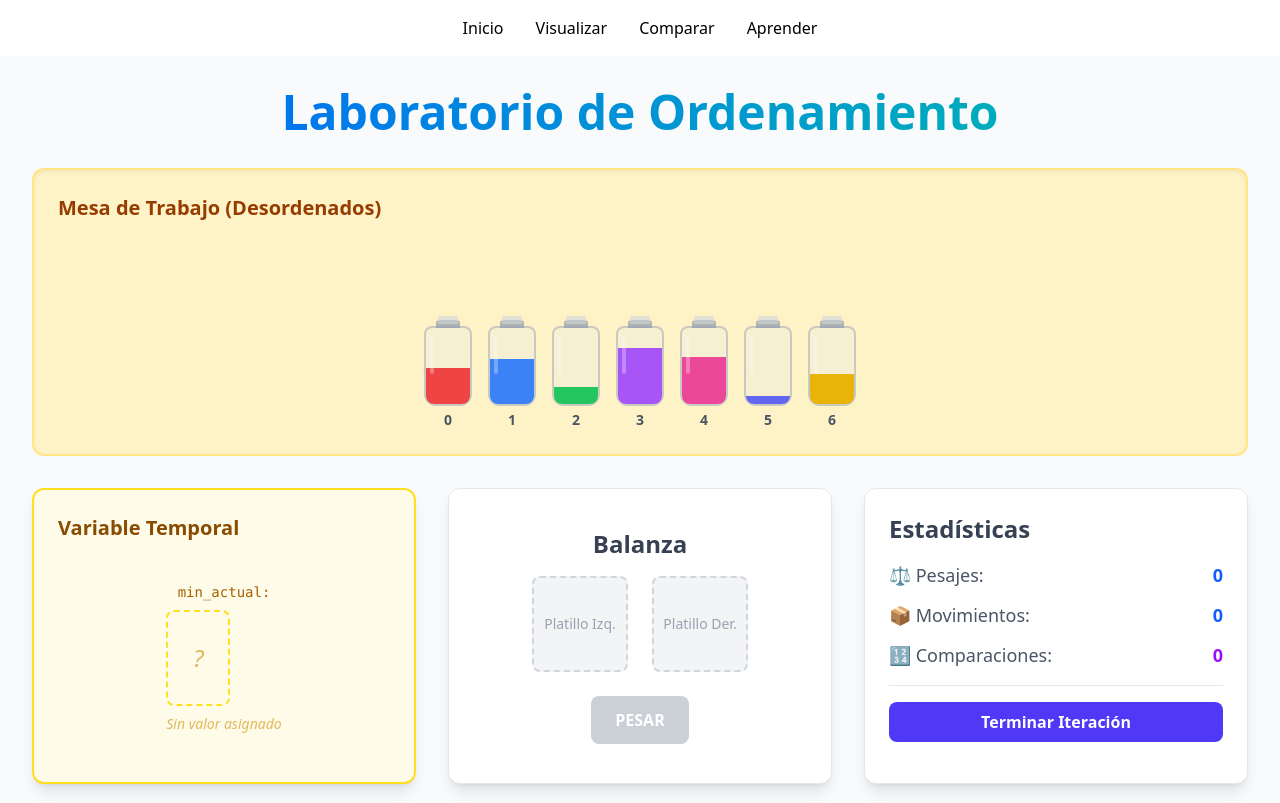
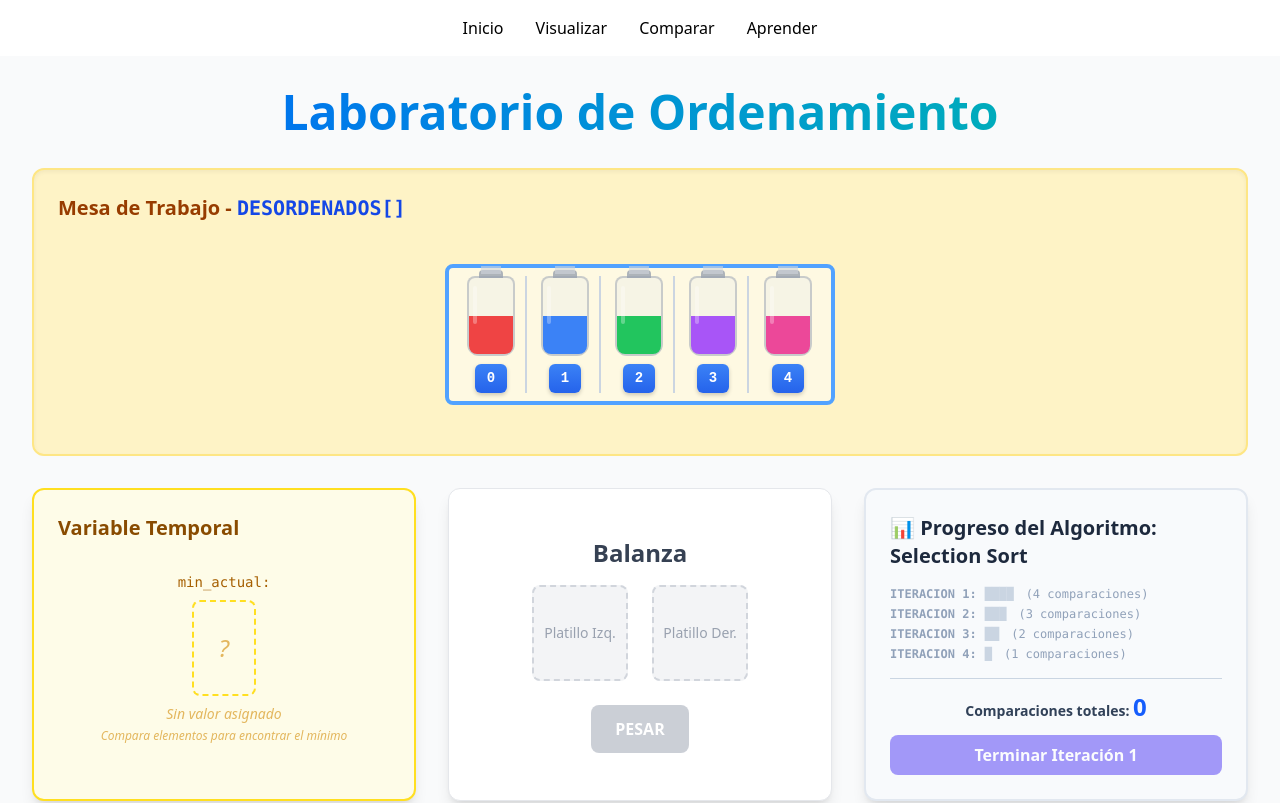
Before and after one commit to helvetios16/sortLearn, a Vue app: page /visualize in a window 1280 px wide. Shown: the top 803 px of the page. Built offline with nearby package versions, Linux system fonts and the light colour scheme.

Commit message:
mostrando progreso del algoritmo

```diff
--- a/src/components/Bottle.vue
+++ b/src/components/Bottle.vue
@@ -9,7 +9,6 @@
       'comparing': state === 'comparing',
       'in-temp-var': state === 'temp-variable',
     }"
-    :title="`ID: ${id}, Peso: ${weight}`"
     @dblclick="emit('return-bottle', id)"
   >
     <div
@@ -70,10 +69,16 @@ const liquidColor = computed(() => {
   return 'rgb(107 114 128)';
 });
 
-// Calculate liquid height based on weight (1-100)
+// Calculate liquid height based on state
 const liquidHeight = computed(() => {
-  const percentage = Math.max(10, Math.min(90, props.weight));
-  return `${percentage}%`;
+  // If consolidated (in sorted array), show actual weight proportionally
+  if (props.state === 'consolidated') {
+    const percentage = Math.max(10, Math.min(90, props.weight));
+    return `${percentage}%`;
+  }
+
+  // Otherwise, show uniform height (50%) to hide the actual weight
+  return '50%';
 });
 </script>
 
--- a/src/views/Visualize.vue
+++ b/src/views/Visualize.vue
@@ -16,29 +16,37 @@
           {{ successMessage }}
         </div>
 
-        <!-- Fila Superior: Zona de Botellas Desordenadas -->
+        <!-- Fila Superior: Zona de Botellas Desordenadas (Array Visual) -->
         <div class="bg-amber-100 border-2 border-amber-200 rounded-xl p-6 shadow-inner">
-          <h2 class="text-xl font-bold text-amber-800 mb-4">Mesa de Trabajo (Desordenados)</h2>
-          <div class="min-h-48 flex flex-wrap gap-4 items-end justify-center">
+          <h2 class="text-xl font-bold text-amber-800 mb-4">
+            Mesa de Trabajo - <span class="font-mono text-blue-700">DESORDENADOS[]</span>
+          </h2>
+          <div class="min-h-48 flex justify-center items-center">
+            <div v-if="workbenchBottles.length > 0" class="inline-flex border-4 border-blue-400 rounded-lg bg-white/50 p-2">
               <draggable
                 v-model="workbenchBottles"
                 :group="mainGroup"
                 item-key="id"
-              class="flex flex-wrap gap-4 justify-center items-end w-full min-h-[calc(100%-2rem)]"
+                class="flex gap-1 items-end"
                 @change="logMovement"
               >
                 <template #item="{ element: bottle, index }">
+                  <div class="array-slot">
                     <Bottle
                       :id="bottle.id"
                       :weight="bottle.weight"
                       :color="bottle.color"
                       :state="bottle.state"
-                  :show-index="index"
                     />
+                    <div class="index-box">
+                      {{ index }}
+                    </div>
+                  </div>
                 </template>
               </draggable>
+            </div>
             <p
-              v-if="workbenchBottles.length === 0"
+              v-else
               class="text-amber-700/50 w-full text-center text-lg italic"
             >
               Mesa de trabajo vacía
@@ -53,23 +61,42 @@
             <h2 class="text-xl font-bold text-yellow-800 mb-4">Variable Temporal</h2>
             <div class="flex flex-col items-center justify-center min-h-[200px]">
               <label class="text-sm font-mono text-yellow-700 mb-2">min_actual:</label>
-              <div v-if="tempVariable" class="temp-variable-slot">
+              <draggable
+                v-model="tempVariableArray"
+                :group="mainGroup"
+                item-key="id"
+                class="w-full flex justify-center items-center min-h-[120px]"
+                @change="handleTempVariableChange"
+              >
+                <template #item="{ element: bottle }">
+                  <div class="temp-variable-slot">
                     <Bottle
-                  :id="tempVariable.id"
-                  :weight="tempVariable.weight"
-                  :color="tempVariable.color"
+                      :id="bottle.id"
+                      :weight="bottle.weight"
+                      :color="bottle.color"
                       state="temp-variable"
+                      @return-bottle="returnBottleFromTemp"
                     />
-                <p class="text-xs text-center mt-2 text-yellow-700 font-semibold">
-                  Guardando el mínimo encontrado
+                    <div class="mt-3 p-2 bg-yellow-100 border border-yellow-400 rounded-lg">
+                      <p class="text-xs text-center text-yellow-800 font-bold">
+                        🏆 Mínimo encontrado
+                      </p>
+                      <p class="text-xs text-center text-yellow-700 mt-1">
+                        Iteración {{ currentIteration + 1 }}
                       </p>
                     </div>
-              <div v-else class="text-center text-yellow-600/60 italic">
-                <div class="w-16 h-24 border-2 border-dashed border-yellow-300 rounded-lg flex items-center justify-center mb-2">
+                  </div>
+                </template>
+                <template #header v-if="tempVariableArray.length === 0">
+                  <div class="text-center text-yellow-600/60 italic">
+                    <div class="w-16 h-24 border-2 border-dashed border-yellow-300 rounded-lg flex items-center justify-center mb-2 mx-auto">
                       <span class="text-2xl">?</span>
                     </div>
                     <p class="text-sm">Sin valor asignado</p>
+                    <p class="text-xs mt-1">Compara elementos para encontrar el mínimo</p>
                   </div>
+                </template>
+              </draggable>
             </div>
           </div>
 
@@ -153,79 +180,100 @@
             </div>
           </div>
 
-          <!-- Panel de Estadísticas -->
-          <div class="bg-white border border-gray-200 rounded-xl shadow-lg p-6">
-            <h2 class="text-2xl font-bold text-gray-700 mb-4">Estadísticas</h2>
-            <ul class="space-y-3">
-              <li class="flex items-center justify-between text-lg">
-                <span class="text-gray-600">⚖️ Pesajes:</span>
-                <span class="font-bold text-blue-600">{{ stats.pesajes }}</span>
-              </li>
-              <li class="flex items-center justify-between text-lg">
-                <span class="text-gray-600">📦 Movimientos:</span>
-                <span class="font-bold text-blue-600">{{ stats.movimientos }}</span>
-              </li>
-              <li class="flex items-center justify-between text-lg">
-                <span class="text-gray-600">🔢 Comparaciones:</span>
-                <span class="font-bold text-purple-600">{{ stats.comparaciones }}</span>
-              </li>
-            </ul>
-            <div class="mt-4 pt-4 border-t border-gray-200">
+          <!-- Panel de Progreso del Algoritmo Selection Sort -->
+          <div class="bg-slate-50 border-2 border-slate-200 rounded-xl shadow-lg p-6">
+            <h2 class="text-xl font-bold text-slate-800 mb-4">📊 Progreso del Algoritmo: Selection Sort</h2>
+
+            <div class="space-y-1 max-h-48 overflow-y-auto mb-4">
+              <!-- Mostrar todas las iteraciones (completadas, actual, y pendientes) -->
+              <div v-for="iterNum in totalIterations" :key="iterNum" class="flex items-center gap-2 text-xs font-mono">
+                <span
+                  class="font-bold min-w-[85px]"
+                  :class="{
+                    'text-slate-700': iterNum <= currentIteration,
+                    'text-yellow-700': iterNum === currentIteration + 1 && comparisonsInCurrentIteration > 0,
+                    'text-slate-400': iterNum > currentIteration + 1 || (iterNum === currentIteration + 1 && comparisonsInCurrentIteration === 0)
+                  }"
+                >
+                  ITERACION {{ iterNum }}:
+                </span>
+                <div class="flex gap-0">
+                  <!-- Iteración completada -->
+                  <template v-if="iterNum <= currentIteration">
+                    <span v-for="i in getIterationComparisons(iterNum)" :key="i" class="text-slate-600">█</span>
+                  </template>
+                  <!-- Iteración actual en progreso -->
+                  <template v-else-if="iterNum === currentIteration + 1">
+                    <span v-for="i in comparisonsInCurrentIteration" :key="i" class="text-yellow-600">█</span>
+                    <span v-for="i in (expectedComparisonsForIteration(iterNum) - comparisonsInCurrentIteration)" :key="'empty-' + i" class="text-slate-300">█</span>
+                  </template>
+                  <!-- Iteraciones pendientes -->
+                  <template v-else>
+                    <span v-for="i in expectedComparisonsForIteration(iterNum)" :key="i" class="text-slate-300">█</span>
+                  </template>
+                </div>
+                <span
+                  class="ml-1 text-xs"
+                  :class="{
+                    'text-slate-500': iterNum <= currentIteration,
+                    'text-yellow-600': iterNum === currentIteration + 1 && comparisonsInCurrentIteration > 0,
+                    'text-slate-400': iterNum > currentIteration + 1 || (iterNum === currentIteration + 1 && comparisonsInCurrentIteration === 0)
+                  }"
+                >
+                  {{ iterNum <= currentIteration ? `(${getIterationComparisons(iterNum)} comparaciones) ✓` :
+                     iterNum === currentIteration + 1 && comparisonsInCurrentIteration > 0 ? `(${comparisonsInCurrentIteration}/${expectedComparisonsForIteration(iterNum)})` :
+                     `(${expectedComparisonsForIteration(iterNum)} comparaciones)` }}
+                </span>
+              </div>
+            </div>
+
+            <div class="pt-3 border-t border-slate-300">
+              <div class="text-center mb-3">
+                <span class="text-sm font-semibold text-slate-700">Comparaciones totales: </span>
+                <span class="text-2xl font-extrabold text-blue-600">{{ stats.comparaciones }}</span>
+              </div>
               <button
                 @click="finishIteration"
-                class="w-full bg-indigo-600 hover:bg-indigo-700 text-white font-bold py-2 px-4 rounded-lg transition-colors"
+                class="w-full bg-indigo-600 hover:bg-indigo-700 text-white font-bold py-2 px-4 rounded-lg transition-colors disabled:opacity-50 disabled:cursor-not-allowed"
                 :disabled="comparisonsInCurrentIteration === 0"
               >
-                Terminar Iteración
+                Terminar Iteración {{ currentIteration + 1 }}
               </button>
             </div>
           </div>
         </div>
 
-        <!-- Panel de Historial de Iteraciones -->
-        <div v-if="iterationHistory.length > 0" class="bg-slate-50 border-2 border-slate-200 rounded-xl p-6 shadow-inner">
-          <h2 class="text-xl font-bold text-slate-800 mb-4">📜 Historial de Iteraciones</h2>
-          <div class="space-y-2 max-h-48 overflow-y-auto">
-            <div v-for="iteration in iterationHistory" :key="iteration.number" class="flex items-center gap-3 text-sm">
-              <span class="font-semibold text-slate-700 min-w-[100px]">ITERACION {{ iteration.number }}:</span>
-              <div class="flex-1 bg-slate-200 rounded-full h-6 flex items-center px-2">
-                <div
-                  class="bg-gradient-to-r from-blue-500 to-blue-600 h-4 rounded-full transition-all duration-300"
-                  :style="{ width: `${Math.min(100, (iteration.comparisons / 10) * 100)}%` }"
-                ></div>
-              </div>
-              <span class="text-slate-600 min-w-[150px]">({{ iteration.comparisons }} comparaciones) ✓</span>
-            </div>
-          </div>
-          <div class="mt-4 pt-4 border-t border-slate-300 text-center">
-            <span class="text-lg font-bold text-slate-700">Comparaciones acumuladas: </span>
-            <span class="text-2xl font-extrabold text-blue-600">{{ stats.comparaciones }}</span>
-          </div>
-        </div>
-
-        <!-- Fila Inferior: Estantería Ordenada -->
+        <!-- Fila Inferior: Estantería Ordenada (Array Visual) -->
         <div class="bg-emerald-50 border-2 border-emerald-200 rounded-xl p-6 shadow-inner">
-          <h2 class="text-xl font-bold text-emerald-800 mb-4">Estantería Ordenada ✓</h2>
-          <div class="min-h-32 flex flex-wrap gap-4 items-end justify-center">
+          <h2 class="text-xl font-bold text-emerald-800 mb-4">
+            Estantería Ordenada - <span class="font-mono text-green-700">ORDENADOS[]</span> ✓
+          </h2>
+          <div class="min-h-32 flex justify-center items-center">
+            <div v-if="sortedShelfBottles.length > 0" class="inline-flex border-4 border-green-500 rounded-lg bg-white/50 p-2">
               <draggable
                 v-model="sortedShelfBottles"
-              :group="mainGroup"
+                :group="sortedGroup"
                 item-key="id"
-              class="flex flex-wrap gap-4 justify-center items-end w-full min-h-[calc(100%-2rem)]"
+                class="flex gap-1 items-end"
                 @change="handleSortedShelfChange"
               >
                 <template #item="{ element: bottle, index }">
+                  <div class="array-slot">
                     <Bottle
                       :id="bottle.id"
                       :weight="bottle.weight"
                       :color="bottle.color"
                       state="consolidated"
-                  :show-index="index"
                     />
+                    <div class="index-box index-box-sorted">
+                      {{ index }}
+                    </div>
+                  </div>
                 </template>
               </draggable>
+            </div>
             <p
-              v-if="sortedShelfBottles.length === 0"
+              v-else
               class="text-emerald-700/50 w-full text-center text-lg italic"
             >
               Estantería vacía
@@ -282,11 +330,11 @@ const generateRandomBottles = (count: number): Bottle[] => {
 };
 
 // Reactive state
-const workbenchBottles = ref<Bottle[]>(generateRandomBottles(7));
+const workbenchBottles = ref<Bottle[]>(generateRandomBottles(5));
 const leftPanBottle = ref<Bottle[]>([]);
 const rightPanBottle = ref<Bottle[]>([]);
 const sortedShelfBottles = ref<Bottle[]>([]);
-const tempVariable = ref<Bottle | null>(null); // Variable temporal (min_actual)
+const tempVariableArray = ref<Bottle[]>([]); // Variable temporal (min_actual) as array for draggable
 const scaleResult = ref<{ left: ComparisonState; right: ComparisonState }>({
   left: null,
   right: null,
@@ -304,6 +352,25 @@ const currentIteration = ref(0);
 const comparisonsInCurrentIteration = ref(0);
 const errorMessage = ref<string>('');
 const successMessage = ref<string>('');
+const currentMinBottle = ref<Bottle | null>(null); // Tracks the minimum bottle found in current iteration
+
+// Computed: Total iterations for Selection Sort (n-1 for n elements)
+const totalIterations = computed(() => {
+  const initialBottles = 5; // We start with 5 bottles
+  return initialBottles - 1; // Selection Sort needs n-1 iterations
+});
+
+// Computed: Expected comparisons for each iteration (decreases by 1 each iteration)
+const expectedComparisonsForIteration = (iterNum: number): number => {
+  const initialBottles = 5;
+  return initialBottles - iterNum; // Iteration 1: 4 comparisons, Iteration 2: 3, etc.
+};
+
+// Function to get comparisons from iteration history
+const getIterationComparisons = (iterNum: number): number => {
+  const iteration = iterationHistory.value.find(it => it.number === iterNum);
+  return iteration ? iteration.comparisons : 0;
+};
 
 // Watch for changes in pans to auto-reset scale
 watch(
@@ -326,6 +393,13 @@ const mainGroup = {
   name: 'bottles',
   pull: true,
   put: true,
+};
+
+// Group configuration for sorted shelf (no pull allowed to maintain array structure)
+const sortedGroup = {
+  name: 'bottles',
+  pull: false, // No permitir sacar elementos de la zona ordenada
+  put: true, // Permitir agregar (aunque lo bloqueamos con validación)
 };
 
 const panGroup = computed(() => ({
@@ -358,32 +432,58 @@ const logMovement = (evt: any) => {
   }
 };
 
+// Function to handle changes in temp variable zone
+const handleTempVariableChange = (evt: { added?: { element: Bottle } }) => {
+  if (evt.added) {
+    const addedBottle = evt.added.element as Bottle;
+
+    // Only allow one bottle in temp variable
+    if (tempVariableArray.value.length > 1) {
+      setTimeout(() => {
+        const extraBottle = tempVariableArray.value.pop();
+        if (extraBottle) {
+          workbenchBottles.value.push(extraBottle);
+          showError('⚠️ La variable min_actual solo puede almacenar UN elemento (el mínimo de la iteración actual)');
+        }
+      }, 100);
+      return;
+    }
+
+    addedBottle.state = 'temp-variable';
+    currentMinBottle.value = addedBottle;
+    stats.movimientos++;
+    showSuccess(`📝 Elemento guardado en min_actual. Usa la balanza para comparar y encontrar el mínimo real`);
+  }
+};
+
+// Function to return bottle from temp variable on double-click
+const returnBottleFromTemp = (bottleId: number) => {
+  const index = tempVariableArray.value.findIndex((b) => b.id === bottleId);
+  if (index !== -1) {
+    const bottle = tempVariableArray.value.splice(index, 1)[0];
+    if (bottle) {
+      bottle.state = 'normal';
+      workbenchBottles.value.push(bottle);
+      stats.movimientos++;
+    }
+  }
+};
+
 // Function to handle changes in sorted shelf with validation
 const handleSortedShelfChange = (evt: { added?: { element: Bottle; newIndex: number } }) => {
   if (evt.added) {
     const addedBottle = evt.added.element as Bottle;
     const addedIndex = evt.added.newIndex;
 
-    // Validate order
-    if (addedIndex > 0) {
-      const previousBottle = sortedShelfBottles.value[addedIndex - 1];
-      if (previousBottle && addedBottle.weight < previousBottle.weight) {
-        // Invalid order - remove the bottle and return it
+    // Prevenir colocación manual - el sistema debe hacerlo automáticamente
     setTimeout(() => {
       sortedShelfBottles.value.splice(addedIndex, 1);
       workbenchBottles.value.push(addedBottle);
+      addedBottle.state = 'normal';
       showError(
-            `❌ Orden incorrecto: La botella con peso ${addedBottle.weight} no puede ir después de una con peso ${previousBottle.weight}`
+        `⚠️ No puedes mover elementos directamente a ORDENADOS[]. El sistema lo hace automáticamente al terminar cada iteración`
       );
     }, 100);
-        return;
-      }
-    }
-
-    // Valid placement
-    addedBottle.state = 'consolidated';
-    stats.movimientos++;
-    showSuccess(`✓ Botella colocada correctamente en la estantería`);
   }
 };
 
@@ -405,13 +505,72 @@ const weighBottles = () => {
   leftBottle.state = 'comparing';
   rightBottle.state = 'comparing';
 
+  let lighterBottle: Bottle;
+  let heavierBottle: Bottle;
+
   if (leftBottle.weight > rightBottle.weight) {
     scaleResult.value = { left: 'heavier', right: 'lighter' };
+    lighterBottle = rightBottle;
+    heavierBottle = leftBottle;
   } else if (rightBottle.weight > leftBottle.weight) {
     scaleResult.value = { left: 'lighter', right: 'heavier' };
+    lighterBottle = leftBottle;
+    heavierBottle = rightBottle;
   } else {
     scaleResult.value = { left: 'equal', right: 'equal' };
+    // Si son iguales, no hacemos auto-retorno
+    showSuccess('⚖️ Ambas botellas tienen el mismo peso');
+    return;
   }
+
+  // Auto-retornar el elemento más pesado y guardar el más ligero como mínimo candidato
+  setTimeout(() => {
+    // Retornar el más pesado a la mesa de trabajo
+    if (heavierBottle === leftBottle) {
+      leftPanBottle.value = [];
+    } else {
+      rightPanBottle.value = [];
+    }
+    heavierBottle.state = 'normal';
+    workbenchBottles.value.push(heavierBottle);
+
+    // Actualizar el mínimo encontrado
+    if (!currentMinBottle.value || lighterBottle.weight < currentMinBottle.value.weight) {
+      // Si hay un mínimo previo en temp var, devolverlo a la mesa
+      if (currentMinBottle.value && tempVariableArray.value.length > 0) {
+        const oldMin = tempVariableArray.value[0];
+        if (oldMin) {
+          oldMin.state = 'normal';
+          tempVariableArray.value = [];
+          workbenchBottles.value.push(oldMin);
+        }
+      }
+
+      // Mover el nuevo mínimo a la variable temporal
+      if (lighterBottle === leftBottle) {
+        leftPanBottle.value = [];
+      } else {
+        rightPanBottle.value = [];
+      }
+      lighterBottle.state = 'temp-variable';
+      tempVariableArray.value = [lighterBottle];
+      currentMinBottle.value = lighterBottle;
+      showSuccess(`✓ Nuevo mínimo encontrado (peso: ${lighterBottle.weight}) → Guardado en min_actual`);
+    } else {
+      // El mínimo actual sigue siendo menor, retornar este también
+      if (lighterBottle === leftBottle) {
+        leftPanBottle.value = [];
+      } else {
+        rightPanBottle.value = [];
+      }
+      lighterBottle.state = 'normal';
+      workbenchBottles.value.push(lighterBottle);
+      showSuccess(`ℹ️ El mínimo actual (peso: ${currentMinBottle.value.weight}) sigue siendo menor`);
+    }
+
+    scaleWeighed.value = false;
+    scaleResult.value = { left: null, right: null };
+  }, 1500); // Delay para que el usuario vea la comparación visual
 };
 
 // Function to reset the scale
@@ -436,6 +595,24 @@ const resetScale = () => {
 // Function to finish current iteration and start a new one
 const finishIteration = () => {
   if (comparisonsInCurrentIteration.value > 0) {
+    // Verificar que hay un mínimo en la variable temporal
+    if (tempVariableArray.value.length === 0) {
+      showError('⚠️ Debes tener un elemento en min_actual antes de terminar la iteración');
+      return;
+    }
+
+    // Trasladar automáticamente el mínimo a la zona de ordenados
+    const minBottle = tempVariableArray.value[0];
+    if (minBottle) {
+      minBottle.state = 'consolidated';
+      tempVariableArray.value = [];
+      sortedShelfBottles.value.push(minBottle);
+      currentMinBottle.value = null;
+
+      showSuccess(`✅ Iteración ${currentIteration.value + 1} completada. Mínimo (peso: ${minBottle.weight}) movido a ORDENADOS[]`);
+    }
+
+    // Registrar la iteración
     currentIteration.value++;
     iterationHistory.value.push({
       number: currentIteration.value,
@@ -443,6 +620,22 @@ const finishIteration = () => {
       description: `Iteración ${currentIteration.value}`,
     });
     comparisonsInCurrentIteration.value = 0;
+
+    // Verificar si ya completamos todas las iteraciones
+    if (currentIteration.value >= totalIterations.value) {
+      // Mover el último elemento restante a ordenados automáticamente
+      if (workbenchBottles.value.length === 1) {
+        const lastBottle = workbenchBottles.value[0];
+        if (lastBottle) {
+          lastBottle.state = 'consolidated';
+          workbenchBottles.value = [];
+          sortedShelfBottles.value.push(lastBottle);
+          showSuccess(`🎉 ¡Ordenamiento completado! Todos los elementos están en ORDENADOS[] de menor a mayor`);
+        }
+      }
+    } else {
+      showSuccess(`🔄 Inicia la Iteración ${currentIteration.value + 1}. Compara los ${workbenchBottles.value.length} elementos restantes`);
+    }
   }
 };
 
@@ -519,4 +712,35 @@ const returnBottleFromPan = (bottleId: number) => {
 .animate-shake {
   animation: shake 0.5s;
 }
+
+/* Array slot styling */
+.array-slot {
+  display: flex;
+  flex-direction: column;
+  align-items: center;
+  border-right: 2px solid #cbd5e1;
+  padding: 0 8px;
+  min-width: 70px;
+}
+
+.array-slot:last-child {
+  border-right: none;
+}
+
+.index-box {
+  margin-top: 8px;
+  padding: 4px 12px;
+  background: linear-gradient(to bottom, #3b82f6, #2563eb);
+  color: white;
+  font-weight: bold;
+  font-size: 14px;
+  border-radius: 6px;
+  text-align: center;
+  box-shadow: 0 2px 4px rgba(0, 0, 0, 0.2);
+  font-family: 'Courier New', monospace;
+}
+
+.index-box-sorted {
+  background: linear-gradient(to bottom, #22c55e, #16a34a);
+}
 </style>
```
Lines whose indentation alone changed are shown as unchanged.
